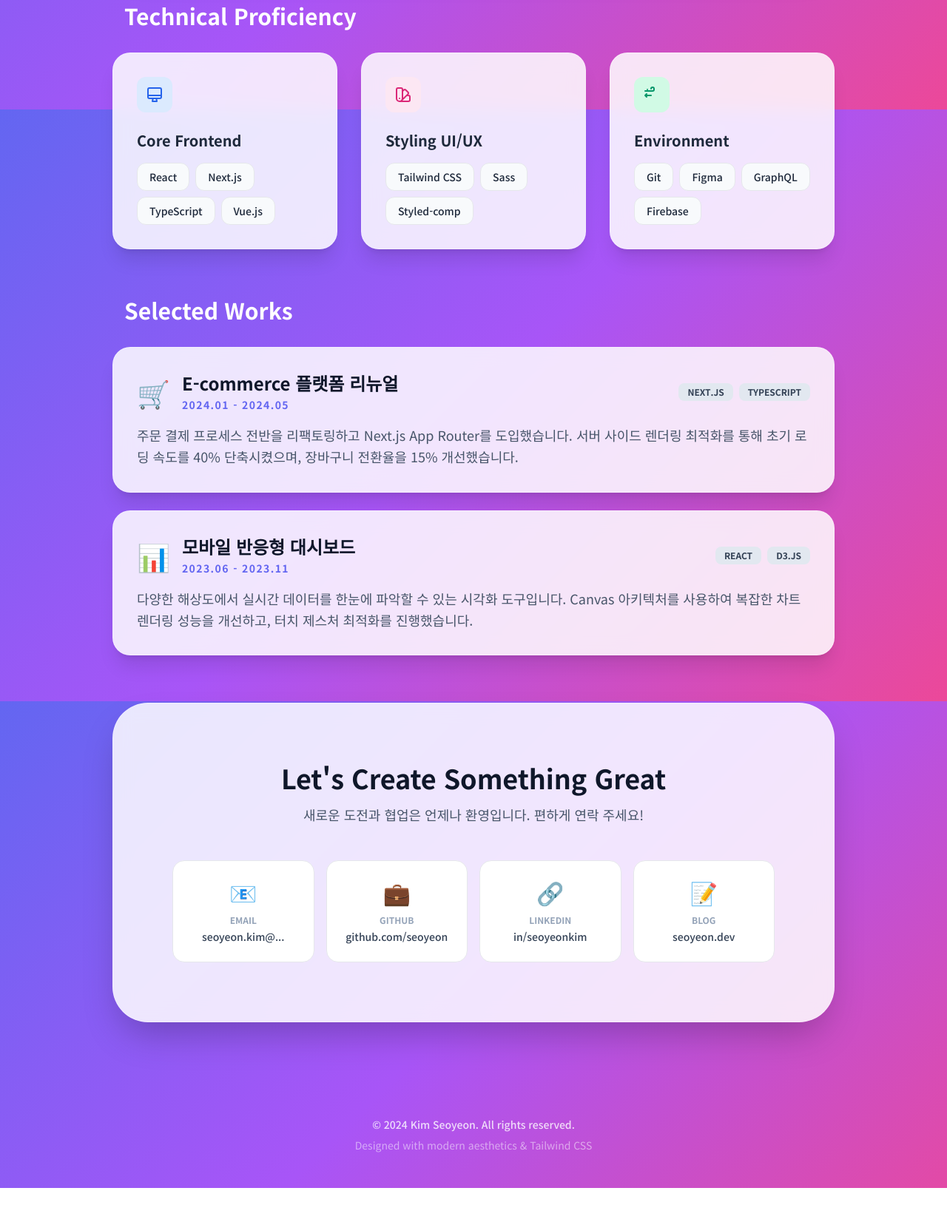
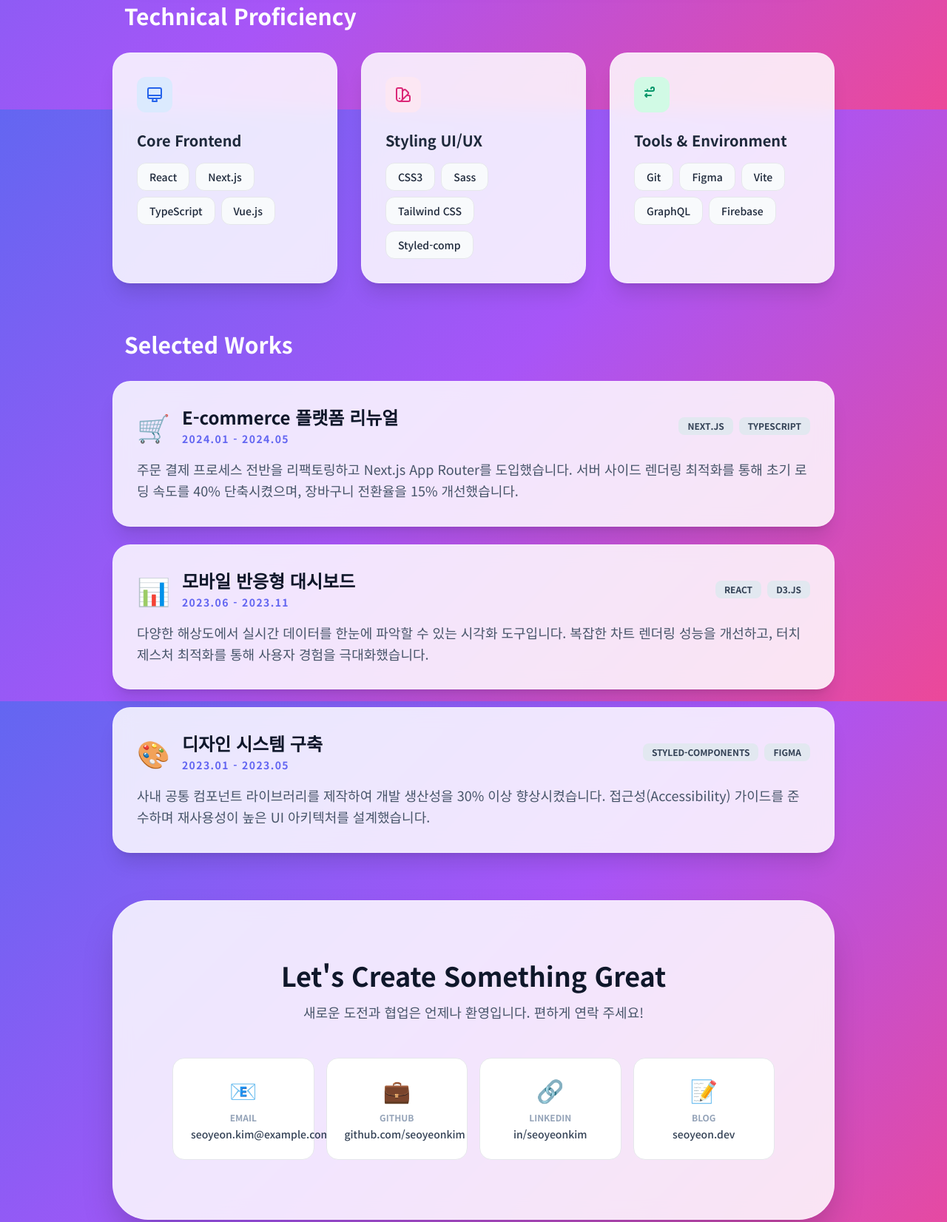
Before and after one commit to baejeong1-sketch/self-intro, a plain HTML site: page 자기소개 !DOCTYPE.html in a window 1280 px wide. Shown: the part 652-2304 px from the top of the page at 74% size. Before the commit the page ends 2258 px from the top, so only its background shows below. Drawn offline with nearby package versions, Linux system fonts and the light colour scheme.

Commit message:
Update 자기소개 !DOCTYPE.html

```diff
--- a/자기소개 !DOCTYPE.html
+++ b/자기소개 !DOCTYPE.html
@@ -32,7 +32,7 @@
             color: white;
             box-shadow: 0 4px 12px rgba(99, 102, 241, 0.3);
         }
-        /* Custom scrollbar for better aesthetics */
+        /* 커스텀 스크롤바 */
         ::-webkit-scrollbar {
             width: 8px;
         }
@@ -50,12 +50,12 @@
 </head>
 <body class="gradient-bg min-h-screen text-slate-800">
 
-    <!-- Navigation -->
+    <!-- 내비게이션 -->
     <nav class="fixed top-0 w-full z-50 glass-card shadow-lg">
         <div class="max-w-6xl mx-auto px-6 py-4 flex justify-between items-center">
             <a href="#" class="font-bold text-2xl text-indigo-700 tracking-tight">Seoyeon.dev</a>
 
-            <!-- Desktop Menu -->
+            <!-- 데스크톱 메뉴 -->
             <div class="hidden md:flex space-x-8 text-sm font-semibold">
                 <a href="#about" class="text-slate-600 hover:text-indigo-600 transition-colors">About</a>
                 <a href="#tech" class="text-slate-600 hover:text-indigo-600 transition-colors">Tech Stack</a>
@@ -63,7 +63,7 @@
                 <a href="#contact" class="text-slate-600 hover:text-indigo-600 transition-colors">Contact</a>
             </div>
 
-            <!-- Mobile Menu Button -->
+            <!-- 모바일 메뉴 버튼 -->
             <button id="menu-btn" class="md:hidden text-slate-700 p-2 focus:outline-none">
                 <svg xmlns="http://www.w3.org/2000/svg" class="h-6 w-6" fill="none" viewBox="0 0 24 24" stroke="currentColor">
                     <path stroke-linecap="round" stroke-linejoin="round" stroke-width="2" d="M4 6h16M4 12h16m-7 6h7" />
@@ -71,7 +71,7 @@
             </button>
         </div>
 
-        <!-- Mobile Menu Overlay -->
+        <!-- 모바일 메뉴 오버레이 -->
         <div id="mobile-menu" class="hidden md:hidden bg-white/95 border-t border-slate-100 flex flex-col items-center py-6 space-y-4 font-medium shadow-xl">
             <a href="#about" class="mobile-link">About</a>
             <a href="#tech" class="mobile-link">Tech Stack</a>
@@ -82,7 +82,7 @@
 
     <main class="max-w-5xl mx-auto px-6 pt-32 pb-20 space-y-16">
 
-        <!-- Hero / About Section -->
+        <!-- 히어로 / 자기소개 섹션 -->
         <section id="about" class="glass-card rounded-[2rem] p-8 md:p-16 shadow-2xl flex flex-col md:flex-row items-center gap-12 transition-all duration-500 hover:shadow-indigo-500/20">
             <div class="relative group">
                 <div class="absolute -inset-1 bg-gradient-to-r from-indigo-500 to-pink-500 rounded-2xl blur opacity-25 group-hover:opacity-50 transition duration-1000 group-hover:duration-200"></div>
@@ -101,13 +101,13 @@
                     "사용자의 일상에 <span class="text-indigo-600 border-b-4 border-indigo-200">의미 있는 경험</span>을 더하는 개발자입니다."
                 </p>
                 <p class="text-slate-600 leading-relaxed max-w-2xl text-lg">
-                    안녕하세요! 3년차 프론트엔드 개발자 김서연입니다. 복잡한 문제를 단순하고 직관적인 인터페이스로 해결하는 과정에서 즐거움을 느낍니다.
-                    단순히 코드를 짜는 것을 넘어, 최신 기술로 최상의 비즈니스 가치를 창출하는 데 집중합니다.
+                    안녕하세요! 3년차 프론트엔드 개발자 김서연입니다. 사용자가 직관적으로 사용할 수 있는 인터페이스를 만드는 것에 열정을 가지고 있습니다.
+                    단순히 코드를 짜는 것을 넘어, 최신 웹 기술을 활용하여 빠르고 아름다운 웹 애플리케이션을 개발하는 것을 즐깁니다.
                 </p>
             </div>
         </section>
 
-        <!-- Tech Stack Section -->
+        <!-- 기술 스택 섹션 -->
         <section id="tech" class="space-y-8 text-center md:text-left">
             <h3 class="text-3xl font-bold text-white px-4">Technical Proficiency</h3>
             <div class="grid grid-cols-1 md:grid-cols-3 gap-8">
@@ -135,8 +135,9 @@
                     </div>
                     <h4 class="font-bold text-xl mb-4">Styling UI/UX</h4>
                     <div class="flex flex-wrap gap-2 justify-center md:justify-start">
+                        <span class="tech-tag bg-slate-50 px-4 py-2 rounded-xl text-sm font-medium border">CSS3</span>
+                        <span class="tech-tag bg-slate-50 px-4 py-2 rounded-xl text-sm font-medium border">Sass</span>
                         <span class="tech-tag bg-slate-50 px-4 py-2 rounded-xl text-sm font-medium border">Tailwind CSS</span>
-                        <span class="tech-tag bg-slate-50 px-4 py-2 rounded-xl text-sm font-medium border">Sass</span>
                         <span class="tech-tag bg-slate-50 px-4 py-2 rounded-xl text-sm font-medium border">Styled-comp</span>
                     </div>
                 </div>
@@ -147,10 +148,11 @@
                             <path stroke-linecap="round" stroke-linejoin="round" stroke-width="2" d="M11 4a2 2 0 114 0v1a2 2 0 01-2 2H3m2 4l-2 2m0 0l2 2m-2-2h8m-5-8h.01" />
                         </svg>
                     </div>
-                    <h4 class="font-bold text-xl mb-4">Environment</h4>
+                    <h4 class="font-bold text-xl mb-4">Tools & Environment</h4>
                     <div class="flex flex-wrap gap-2 justify-center md:justify-start">
                         <span class="tech-tag bg-slate-50 px-4 py-2 rounded-xl text-sm font-medium border">Git</span>
                         <span class="tech-tag bg-slate-50 px-4 py-2 rounded-xl text-sm font-medium border">Figma</span>
+                        <span class="tech-tag bg-slate-50 px-4 py-2 rounded-xl text-sm font-medium border">Vite</span>
                         <span class="tech-tag bg-slate-50 px-4 py-2 rounded-xl text-sm font-medium border">GraphQL</span>
                         <span class="tech-tag bg-slate-50 px-4 py-2 rounded-xl text-sm font-medium border">Firebase</span>
                     </div>
@@ -158,7 +160,7 @@
             </div>
         </section>
 
-        <!-- Project Experience Section -->
+        <!-- 프로젝트 경험 섹션 -->
         <section id="projects" class="space-y-8">
             <h3 class="text-3xl font-bold text-white px-4">Selected Works</h3>
             <div class="space-y-6">
@@ -199,13 +201,33 @@
                     </div>
                     <p class="text-slate-600 text-lg leading-relaxed">
                         다양한 해상도에서 실시간 데이터를 한눈에 파악할 수 있는 시각화 도구입니다.
-                        Canvas 아키텍처를 사용하여 복잡한 차트 렌더링 성능을 개선하고, 터치 제스처 최적화를 진행했습니다.
+                        복잡한 차트 렌더링 성능을 개선하고, 터치 제스처 최적화를 통해 사용자 경험을 극대화했습니다.
+                    </p>
+                </div>
+                <!-- Project 3 -->
+                <div class="glass-card rounded-3xl p-8 shadow-xl group hover:bg-white/90 transition-all duration-500">
+                    <div class="flex flex-col md:flex-row justify-between items-start md:items-center mb-4 gap-4">
+                        <div class="flex items-center gap-4">
+                            <span class="text-4xl">🎨</span>
+                            <div>
+                                <h4 class="text-2xl font-bold text-slate-900 group-hover:text-indigo-700 transition-colors">디자인 시스템 구축</h4>
+                                <span class="text-sm font-bold text-indigo-500 uppercase tracking-widest">2023.01 - 2023.05</span>
+                            </div>
+                        </div>
+                        <div class="flex gap-2">
+                            <span class="px-3 py-1 bg-slate-200 text-slate-700 rounded-lg text-xs font-bold uppercase">Styled-components</span>
+                            <span class="px-3 py-1 bg-slate-200 text-slate-700 rounded-lg text-xs font-bold uppercase">Figma</span>
+                        </div>
+                    </div>
+                    <p class="text-slate-600 text-lg leading-relaxed">
+                        사내 공통 컴포넌트 라이브러리를 제작하여 개발 생산성을 30% 이상 향상시켰습니다.
+                        접근성(Accessibility) 가이드를 준수하며 재사용성이 높은 UI 아키텍처를 설계했습니다.
                     </p>
                 </div>
             </div>
         </section>
 
-        <!-- Contact Section -->
+        <!-- 연락처 섹션 -->
         <section id="contact" class="glass-card rounded-[3rem] p-10 md:p-20 shadow-2xl text-center">
             <h3 class="text-4xl font-bold mb-4 text-slate-900">Let's Create Something Great</h3>
             <p class="text-slate-600 mb-12 text-lg">새로운 도전과 협업은 언제나 환영입니다. 편하게 연락 주세요!</p>
@@ -214,19 +236,19 @@
                 <a href="mailto:seoyeon.kim@example.com" class="p-6 rounded-2xl bg-white border hover:border-indigo-400 hover:shadow-lg transition-all group">
                     <div class="text-3xl mb-3">📧</div>
                     <div class="text-xs font-bold text-slate-400 mb-1">EMAIL</div>
-                    <div class="text-sm font-medium text-slate-700 group-hover:text-indigo-600">seoyeon.kim@...</div>
+                    <div class="text-sm font-medium text-slate-700 group-hover:text-indigo-600">seoyeon.kim@example.com</div>
                 </a>
-                <a href="#" target="_blank" class="p-6 rounded-2xl bg-white border hover:border-slate-800 hover:shadow-lg transition-all group">
+                <a href="https://github.com/seoyeonkim" target="_blank" class="p-6 rounded-2xl bg-white border hover:border-slate-800 hover:shadow-lg transition-all group">
                     <div class="text-3xl mb-3">💼</div>
                     <div class="text-xs font-bold text-slate-400 mb-1">GITHUB</div>
-                    <div class="text-sm font-medium text-slate-700 group-hover:text-indigo-600">github.com/seoyeon</div>
+                    <div class="text-sm font-medium text-slate-700 group-hover:text-indigo-600">github.com/seoyeonkim</div>
                 </a>
-                <a href="#" target="_blank" class="p-6 rounded-2xl bg-white border hover:border-blue-600 hover:shadow-lg transition-all group">
+                <a href="https://linkedin.com/in/seoyeonkim" target="_blank" class="p-6 rounded-2xl bg-white border hover:border-blue-600 hover:shadow-lg transition-all group">
                     <div class="text-3xl mb-3">🔗</div>
                     <div class="text-xs font-bold text-slate-400 mb-1">LINKEDIN</div>
                     <div class="text-sm font-medium text-slate-700 group-hover:text-indigo-600">in/seoyeonkim</div>
                 </a>
-                <a href="#" target="_blank" class="p-6 rounded-2xl bg-white border hover:border-orange-500 hover:shadow-lg transition-all group">
+                <a href="https://seoyeon.dev" target="_blank" class="p-6 rounded-2xl bg-white border hover:border-orange-500 hover:shadow-lg transition-all group">
                     <div class="text-3xl mb-3">📝</div>
                     <div class="text-xs font-bold text-slate-400 mb-1">BLOG</div>
                     <div class="text-sm font-medium text-slate-700 group-hover:text-indigo-600">seoyeon.dev</div>
@@ -241,9 +263,9 @@
         <p class="mt-2 text-white/50">Designed with modern aesthetics & Tailwind CSS</p>
     </footer>
 
-    <!-- Interaction Script -->
+    <!-- 인터랙션 스크립트 -->
     <script>
-        // Mobile Menu Toggle
+        // 모바일 메뉴 토글
         const menuBtn = document.getElementById('menu-btn');
         const mobileMenu = document.getElementById('mobile-menu');
         const mobileLinks = document.querySelectorAll('.mobile-link');
@@ -252,14 +274,14 @@
             mobileMenu.classList.toggle('hidden');
         });
 
-        // Close mobile menu when link is clicked
+        // 링크 클릭 시 메뉴 닫기
         mobileLinks.forEach(link => {
             link.addEventListener('click', () => {
                 mobileMenu.classList.add('hidden');
             });
         });
 
-        // Smooth Appearance on Scroll (Intersection Observer)
+        // 스크롤 시 등장 애니메이션 (Intersection Observer)
         const observerOptions = {
             threshold: 0.1
         };
```
